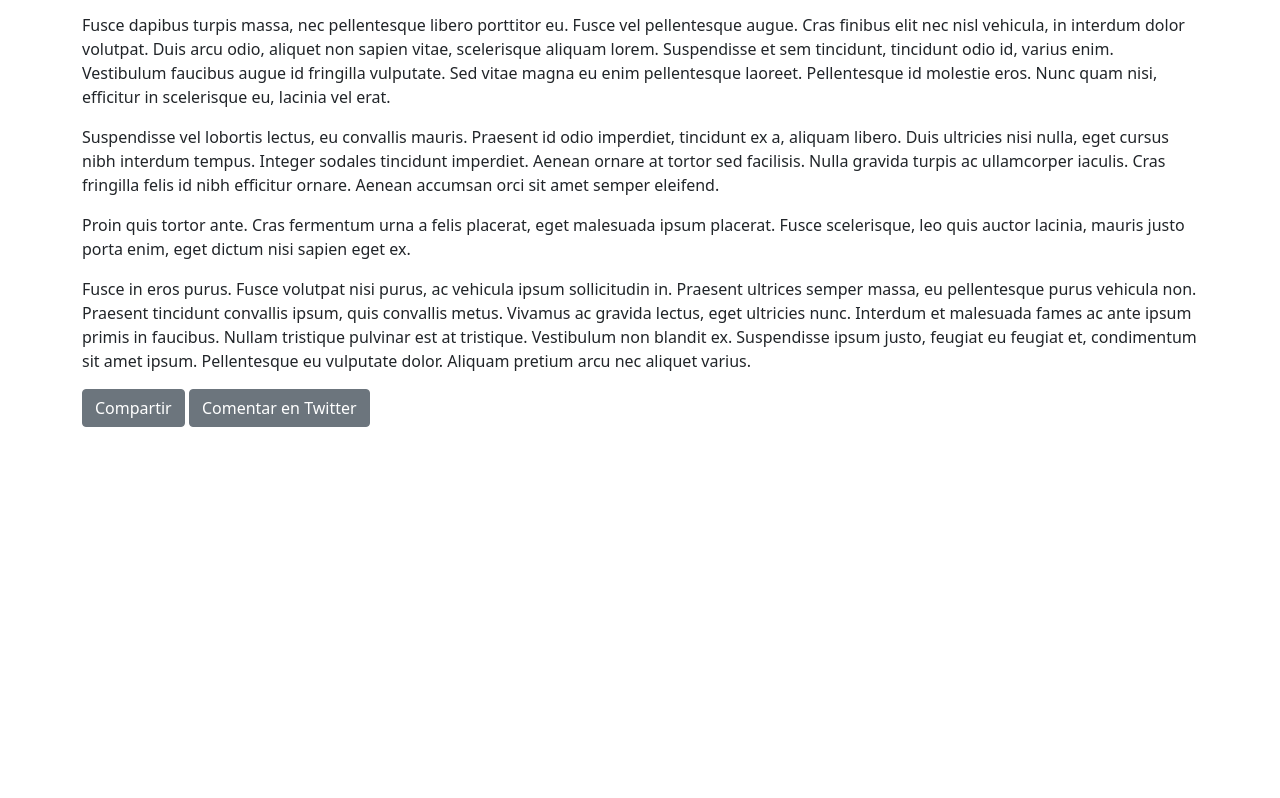
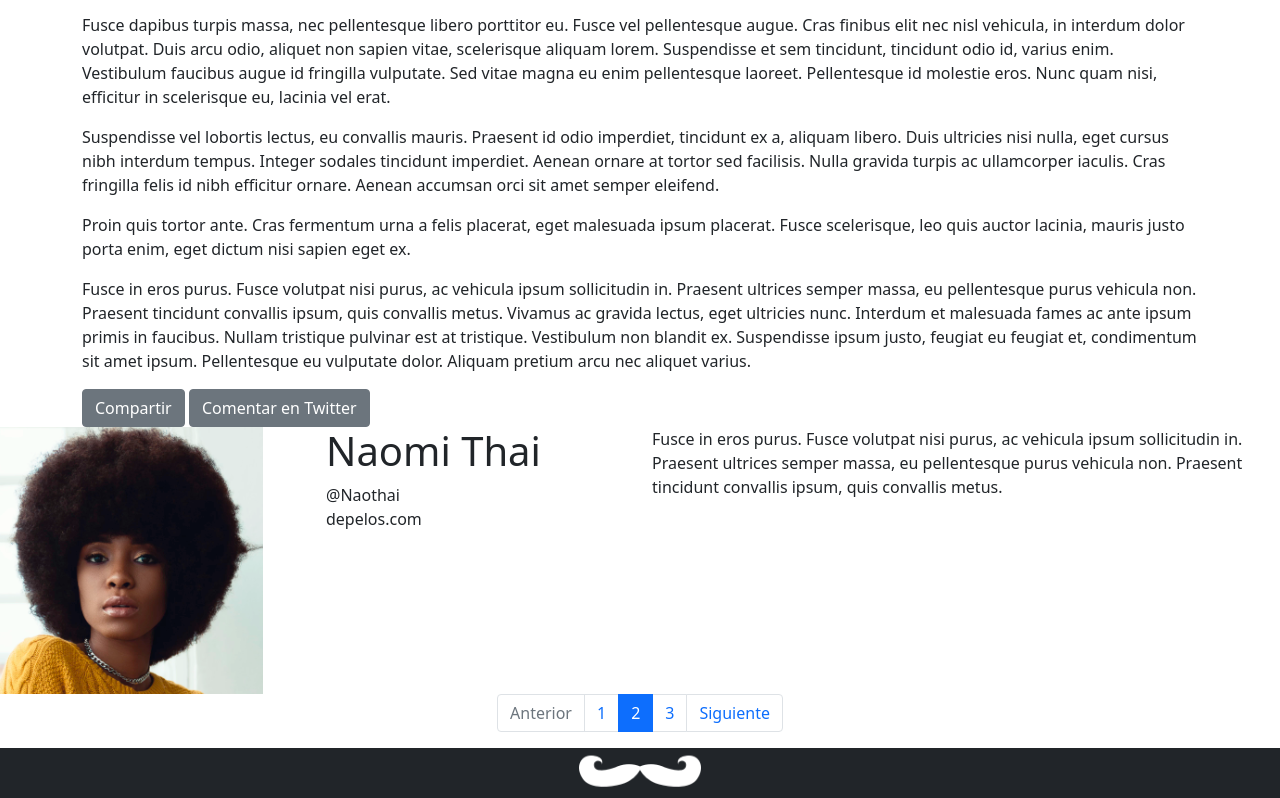
Before and after one commit to notmeh1/barbershop_blog, a website: page index.html in a window 1280 px wide. Shown: the part 943-1741 px from the top of the page. Before the commit the page ends 1370 px from the top, so only its background shows below. Drawn offline with Linux system fonts and the light colour scheme.

Commit message:
agregado elementos restantes

```diff
--- a/index.html
+++ b/index.html
@@ -17,16 +17,19 @@
                 <div class="collapse navbar-collapse" id="navbarNav">
                   <ul class="navbar-nav ms-auto">
                     <li class="nav-item">
-                      <a class="nav-link active" aria-current="page" href="#">Home</a>
+                      <a class="nav-link" href="#">Nosotros</a>
                     </li>
                     <li class="nav-item">
-                      <a class="nav-link" href="#">Features</a>
+                      <a class="nav-link" href="#">Trabajos</a>
                     </li>
                     <li class="nav-item">
-                      <a class="nav-link" href="#">Pricing</a>
+                      <a class="nav-link active" aria-current="page" href="#">Blog</a>
                     </li>
                     <li class="nav-item">
-                      <a class="nav-link disabled" href="#" tabindex="-1" aria-disabled="true">Disabled</a>
+                      <a class="nav-link" href="#">Horas</a>
+                    </li>
+                    <li class="nav-item">
+                      <a class="nav-link" href="#">Contacto</a>
                     </li>
                   </ul>
                 </div>
@@ -36,9 +39,9 @@
               <div class="container_fluid">
                 <img class="img-fluid" src="assets/images/post-image.jpg" alt="">
                 <h1>5 formas de cuidar tu corte de cabello</h1>
-              </div>
+              </div> <!-- Cierre container-->
             </header>
-            <section>
+            <article>
               <div class="container">
                 <p>12 de abril de 2018</p>
                 <p>Lorem ipsum dolor sit amet, consectetur adipiscing elit. Suspendisse feugiat nunc quam, eget scelerisque quam semper quis. Mauris maximus blandit lorem, sit amet condimentum eros auctor quis. In ut semper ipsum, nec condimentum est. Phasellus sodales, nunc vitae feugiat consequat, turpis velit euismod mi, eget scelerisque felis odio nec tortor. Ut nibh ex, tincidunt eu faucibus vel, sollicitudin ut velit.</p>
@@ -48,7 +51,46 @@
                 <p>Fusce in eros purus. Fusce volutpat nisi purus, ac vehicula ipsum sollicitudin in. Praesent ultrices semper massa, eu pellentesque purus vehicula non. Praesent tincidunt convallis ipsum, quis convallis metus. Vivamus ac gravida lectus, eget ultricies nunc. Interdum et malesuada fames ac ante ipsum primis in faucibus. Nullam tristique pulvinar est at tristique. Vestibulum non blandit ex. Suspendisse ipsum justo, feugiat eu feugiat et, condimentum sit amet ipsum. Pellentesque eu vulputate dolor. Aliquam pretium arcu nec aliquet varius.</p>
                 <button type="button" class="btn btn-secondary">Compartir</button>
                 <button type="button" class="btn btn-secondary">Comentar en Twitter</button>
+              </article>
+              <section>
+                <!-- Separacion-->
+                <div class="row">
+                  <div class="col-xl-3">
+                    <img src="assets/images/naomi-thai.png" alt="">
+                  </div>
+                  <div class="col-xl-3">
+                    <h1>Naomi Thai</h1>
+                    <p>@Naothai<br>depelos.com</p>
+                  </div>
+                  <div class="col-xl-6">
+                    <p>Fusce in eros purus. Fusce volutpat nisi purus, ac vehicula ipsum sollicitudin in. Praesent ultrices semper massa, eu pellentesque purus vehicula non. Praesent tincidunt convallis ipsum, quis convallis metus. </p>
+                  </div>
+                </div> <!-- Cierre row-->
+              </div> <!-- Cierre container-->
+              </section>
+              <section>
+              <div class="container_fluid">
+                <nav aria-label="...">
+                  <ul class="pagination justify-content-center">
+                    <li class="page-item disabled">
+                      <a class="page-link" href="#" tabindex="-1" aria-disabled="true">Anterior</a>
+                    </li>
+                    <li class="page-item"><a class="page-link" href="#">1</a></li>
+                    <li class="page-item active" aria-current="page">
+                      <a class="page-link" href="#">2</a>
+                    </li>
+                    <li class="page-item"><a class="page-link" href="#">3</a></li>
+                    <li class="page-item">
+                      <a class="page-link" href="#">Siguiente</a>
+                    </li>
+                  </ul>
+                </nav>
               </div> <!-- Cierre container-->
             </section>
+            <footer>
+              <div class="container_fluid bg-dark text-center">
+                <img src="assets/images/logo.png" alt="" width="122" height="50">
+              </div>
+            </footer>
         </body>
     </html>
```
